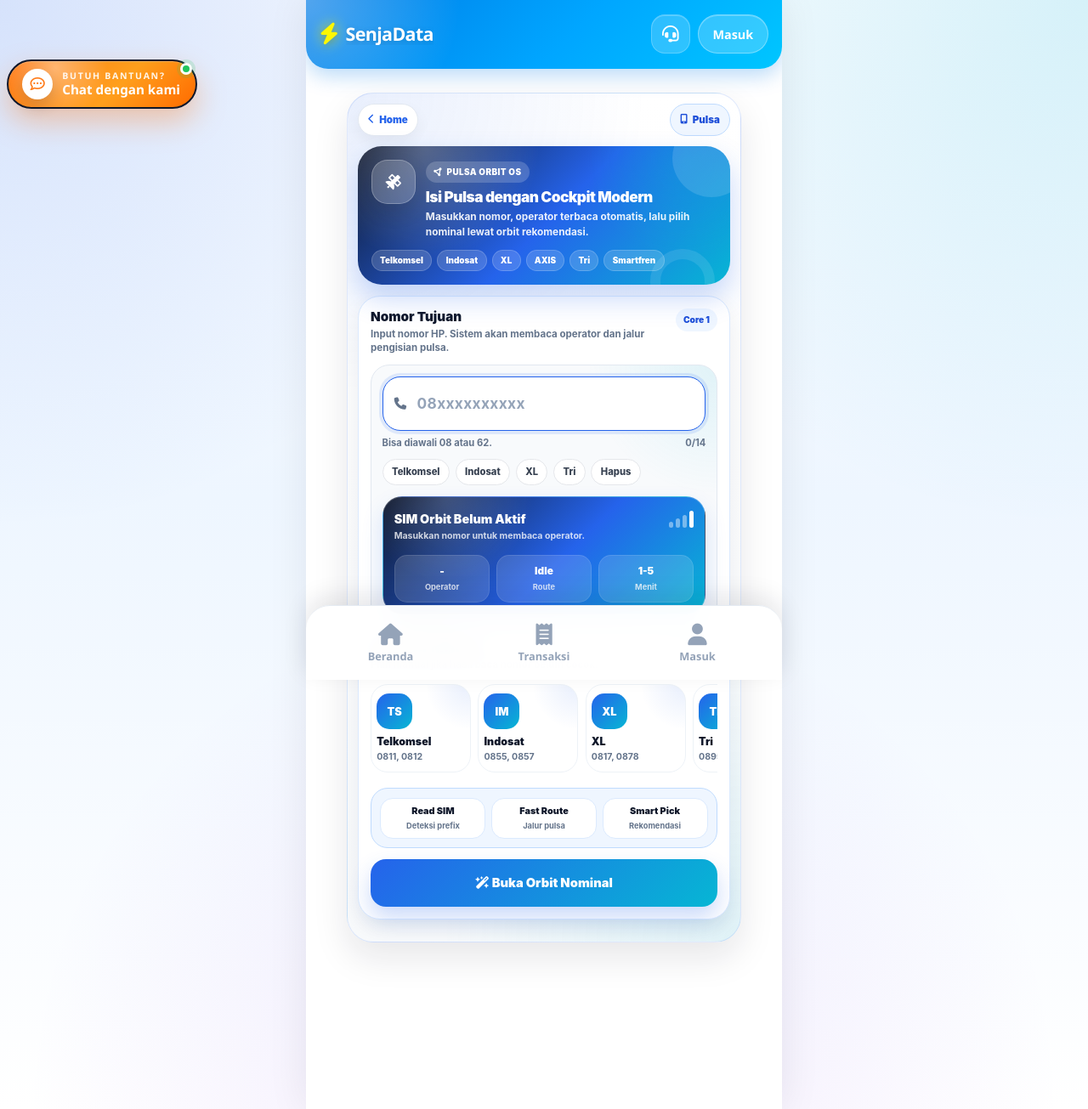
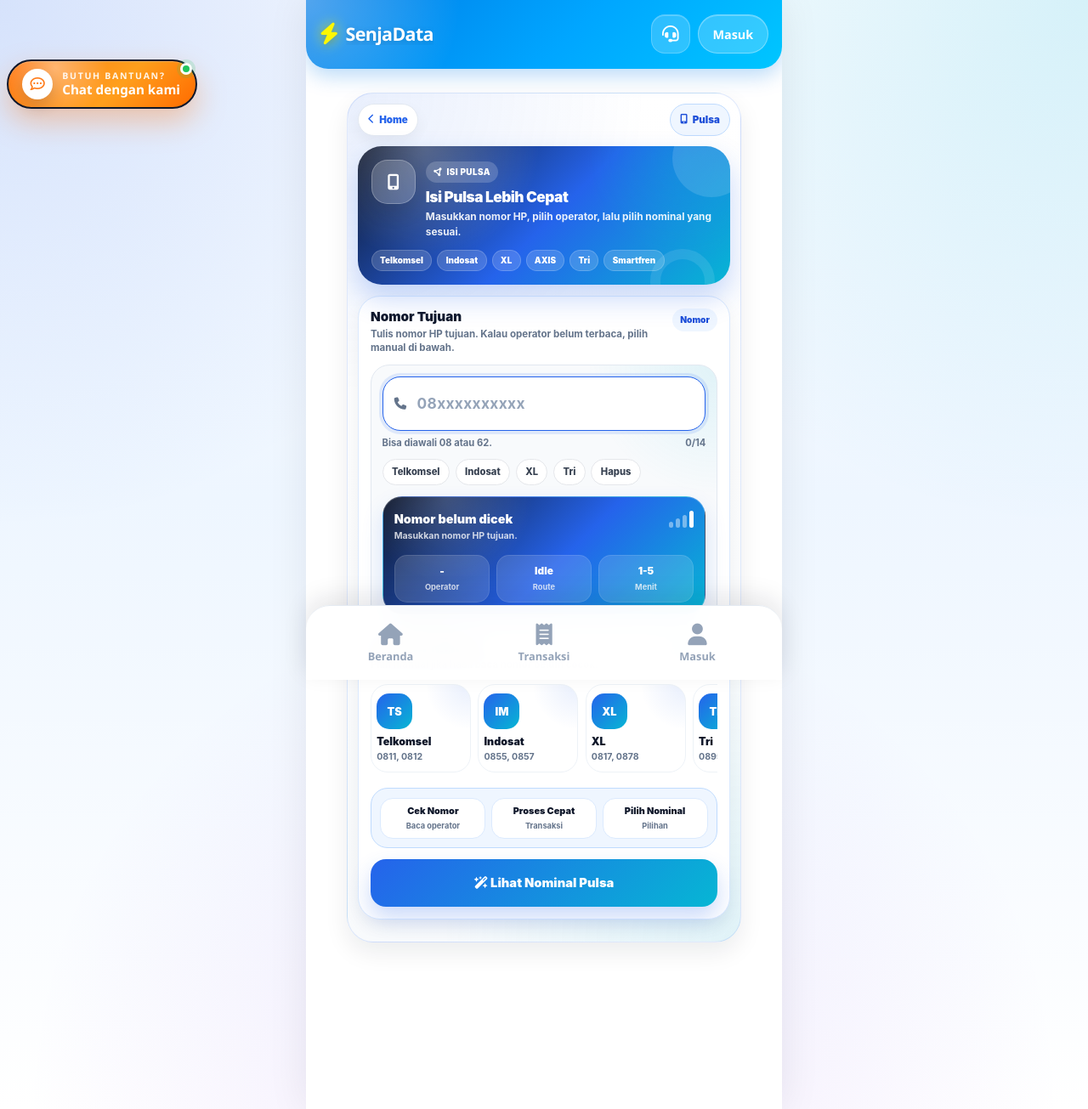
Before and after one commit to simanjuntakanggi381-alt/Pulsa-Ultra, a Flask app: page /pulsa in a window 1280 px wide. Shown: the whole page at 85% size. Run offline with Flask 3, Linux system fonts and the light colour scheme.

Commit message:
Rapikan halaman pulsa

```diff
--- a/templates/pulsa.html
+++ b/templates/pulsa.html
@@ -100,6 +100,7 @@
 {% set harga_final = harga_map if harga_map else fallback_harga_pulsa %}
 
 <style>
+/* Halaman pulsa SenjaData - dirapikan manual supaya lebih ringan dan enak dipakai di HP */
 :root{
     --po-blue:#2563eb;
     --po-cyan:#06b6d4;
@@ -114,8 +115,8 @@
     --po-muted:#64748b;
     --po-border:#e2e8f0;
     --po-soft:#f8fafc;
-    --po-shadow:0 18px 42px rgba(15,23,42,.10);
-    --po-soft-shadow:0 10px 26px rgba(15,23,42,.07);
+    --po-shadow:0 12px 28px rgba(15,23,42,.08);
+    --po-soft-shadow:0 8px 20px rgba(15,23,42,.055);
 }
 
 body{
@@ -1261,16 +1262,16 @@ body{
         <div class="orbit-hero" id="heroBox">
             <div class="orbit-hero-main">
                 <div class="orbit-hero-icon">
-                    <i class="fa-solid fa-satellite"></i>
+                    <i class="fa-solid fa-mobile-screen-button"></i>
                 </div>
 
                 <div>
                     <div class="orbit-badge">
                         <i class="fa-solid fa-circle-nodes"></i>
-                        Pulsa Orbit OS
+                        Isi Pulsa
                     </div>
-                    <h2>Isi Pulsa dengan Cockpit Modern</h2>
-                    <p>Masukkan nomor, operator terbaca otomatis, lalu pilih nominal lewat orbit rekomendasi.</p>
+                    <h2>Isi Pulsa Lebih Cepat</h2>
+                    <p>Masukkan nomor HP, pilih operator, lalu pilih nominal yang sesuai.</p>
                 </div>
             </div>
 
@@ -1298,9 +1299,9 @@ body{
                 <div class="section-title">
                     <div>
                         <h3>Nomor Tujuan</h3>
-                        <p>Input nomor HP. Sistem akan membaca operator dan jalur pengisian pulsa.</p>
+                        <p>Tulis nomor HP tujuan. Kalau operator belum terbaca, pilih manual di bawah.</p>
                     </div>
-                    <span class="section-pill">Core 1</span>
+                    <span class="section-pill">Nomor</span>
                 </div>
 
                 <div class="phone-console">
@@ -1337,8 +1338,8 @@ body{
                     <div class="sim-orbit-card">
                         <div class="sim-orbit-head">
                             <div>
-                                <strong id="simTitle">SIM Orbit Belum Aktif</strong>
-                                <span id="simSubtitle">Masukkan nomor untuk membaca operator.</span>
+                                <strong id="simTitle">Nomor belum dicek</strong>
+                                <span id="simSubtitle">Masukkan nomor HP tujuan.</span>
                             </div>
 
                             <div class="signal-bars">
@@ -1371,7 +1372,7 @@ body{
                             <h3>Operator Manual</h3>
                             <p>Pilih manual jika hasil baca nomor belum cocok.</p>
                         </div>
-                        <span class="section-pill">Core 2</span>
+                        <span class="section-pill">Operator</span>
                     </div>
 
                     <div class="operator-strip" id="operatorStrip"></div>
@@ -1379,22 +1380,22 @@ body{
 
                 <div class="console-features">
                     <div class="console-box">
-                        <strong>Read SIM</strong>
-                        <span>Deteksi prefix</span>
+                        <strong>Cek Nomor</strong>
+                        <span>Baca operator</span>
                     </div>
                     <div class="console-box">
-                        <strong>Fast Route</strong>
-                        <span>Jalur pulsa</span>
+                        <strong>Proses Cepat</strong>
+                        <span>Transaksi</span>
                     </div>
                     <div class="console-box">
-                        <strong>Smart Pick</strong>
-                        <span>Rekomendasi</span>
+                        <strong>Pilih Nominal</strong>
+                        <span>Pilihan</span>
                     </div>
                 </div>
 
                 <button type="button" class="open-orbit-btn" id="openOrbitBtn">
                     <i class="fa-solid fa-wand-magic-sparkles"></i>
-                    Buka Orbit Nominal
+                    Lihat Nominal Pulsa
                 </button>
             </div>
 
@@ -1413,10 +1414,10 @@ body{
                     <div class="orbit-balance-main">
                         <div class="orbit-label">
                             <i class="fa-solid fa-circle-check"></i>
-                            ORBIT NOMINAL AKTIF
+                            NOMINAL TERSEDIA
                         </div>
-                        <h3 id="balanceTitle">Pulsa Orbit Dashboard</h3>
-                        <p id="balanceSubtitle">Pilih nominal pulsa yang cocok berdasarkan kebutuhan penggunaan.</p>
+                        <h3 id="balanceTitle">Daftar Nominal Pulsa</h3>
+                        <p id="balanceSubtitle">Pilih nominal pulsa yang ingin dibeli.</p>
                     </div>
 
                     <div class="orbit-balance-stats">
@@ -1438,27 +1439,27 @@ body{
                 <div class="mode-wrap">
                     <div class="mode-title">
                         <div>
-                            <strong>Mode kebutuhan</strong>
-                            <span>Geser untuk mengatur rekomendasi</span>
+                            <strong>Filter nominal</strong>
+                            <span>Pilih kategori nominal yang ingin ditampilkan</span>
                         </div>
                     </div>
 
                     <div class="mode-strip">
-                        <button type="button" class="mode-chip active" data-filter="recommended">Rekomendasi</button>
+                        <button type="button" class="mode-chip active" data-filter="recommended">Pilihan</button>
                         <button type="button" class="mode-chip" data-filter="daily">Harian</button>
                         <button type="button" class="mode-chip" data-filter="chat">Chat</button>
-                        <button type="button" class="mode-chip" data-filter="stream">Streaming</button>
-                        <button type="button" class="mode-chip" data-filter="big">Big Balance</button>
+                        <button type="button" class="mode-chip" data-filter="stream">Internet</button>
+                        <button type="button" class="mode-chip" data-filter="big">Nominal Besar</button>
                         <button type="button" class="mode-chip" data-filter="cheap">Termurah</button>
                     </div>
                 </div>
 
                 <div class="promo-banner">
                     <div>
-                        <strong>Orbit Smart Recommendation</strong>
-                        <span>Nominal dibuat terasa seperti pilihan kebutuhan, bukan list biasa.</span>
+                        <strong>Pilihan Nominal Pulsa</strong>
+                        <span>Pilih nominal yang tersedia sesuai operator yang dipilih.</span>
                     </div>
-                    <div class="promo-badge">ORBIT OS</div>
+                    <div class="promo-badge">PULSA</div>
                 </div>
 
                 <div class="nominal-list" id="nominalList"></div>
@@ -1494,7 +1495,7 @@ body{
 
                     <button type="submit" class="submit-btn" id="btnBayar">
                         <i class="fa-solid fa-circle-check"></i>
-                        Lanjutkan Pembayaran
+                        Bayar Sekarang
                     </button>
                 </div>
             </div>
@@ -1713,8 +1714,8 @@ body{
                 card.classList.remove('active');
             });
 
-            simTitle.textContent='SIM Orbit Belum Aktif';
-            simSubtitle.textContent='Masukkan nomor untuk membaca operator.';
+            simTitle.textContent='Nomor belum dicek';
+            simSubtitle.textContent='Masukkan nomor HP tujuan.';
             simOperator.textContent='-';
             simRoute.textContent='Idle';
 
@@ -1729,13 +1730,13 @@ body{
             card.classList.toggle('active',card.dataset.op===op);
         });
 
-        simTitle.textContent='SIM Orbit '+meta(op).nama;
-        simSubtitle.textContent='Operator siap. Jalur pulsa sudah terbaca.';
+        simTitle.textContent='Operator '+meta(op).nama;
+        simSubtitle.textContent='Operator sudah dipilih. Silakan lanjut pilih nominal.';
         simOperator.textContent=meta(op).nama;
         simRoute.textContent='Ready';
 
         operatorInfo.style.display='block';
-        operatorInfo.innerHTML='<i class="fa-solid fa-circle-check"></i> '+(auto?'Operator terbaca otomatis: ':'Operator dipilih manual: ')+'<strong>'+meta(op).nama+'</strong>';
+        operatorInfo.innerHTML='<i class="fa-solid fa-circle-check"></i> '+(auto?'Operator terbaca: ':'Operator dipilih: ')+'<strong>'+meta(op).nama+'</strong>';
 
         if(orbitDashboard.classList.contains('show')){
             renderNominals();
@@ -1805,8 +1806,8 @@ body{
         }else if(nomor.length>=4){
             operatorInfo.style.display='block';
             operatorInfo.innerHTML='<i class="fa-solid fa-circle-info"></i> Operator belum terbaca. Pilih manual di bawah.';
-            simTitle.textContent='SIM Orbit Manual';
-            simSubtitle.textContent='Pilih operator manual untuk membuka orbit nominal.';
+            simTitle.textContent='Operator Manual';
+            simSubtitle.textContent='Pilih operator manual untuk lanjut ke daftar nominal.';
             simOperator.textContent='Manual';
             simRoute.textContent='Check';
         }
@@ -1842,14 +1843,14 @@ body{
         const list=applyFilter(getNominals());
 
         balanceTitle.textContent='Orbit '+meta(activeOperator).nama;
-        balanceSubtitle.textContent='Nomor '+cleanNumber(nomorInput.value)+' siap diisi. Pilih nominal berdasarkan kebutuhan.';
+        balanceSubtitle.textContent='Nomor '+cleanNumber(nomorInput.value)+' siap diisi. Pilih nominal pulsa di bawah.';
         compactTitle.textContent=meta(activeOperator).nama;
         compactInfo.textContent='Nomor '+cleanNumber(nomorInput.value);
         statOperator.textContent=meta(activeOperator).nama;
         statTotal.textContent=getNominals().length;
 
         if(!list.length){
-            nominalList.innerHTML='<div class="empty-state">Nominal pada mode ini belum tersedia. Coba pilih mode lain.</div>';
+            nominalList.innerHTML='<div class="empty-state">Nominal belum tersedia di filter ini. Coba pilih filter lain.</div>';
             return;
         }
 
@@ -1860,8 +1861,8 @@ body{
             const labelMap={
                 daily:'Harian',
                 chat:'Chat',
-                stream:'Streaming',
-                big:'Big Balance'
+                stream:'Internet',
+                big:'Nominal Besar'
             };
 
             const tag=labelMap[item.type] || 'Pulsa';
@@ -1885,8 +1886,8 @@ body{
                             '<strong>'+rupiah(item.value)+'</strong>'+
                         '</div>'+
                         '<div class="detail-box">'+
-                            '<span>Jalur Proses</span>'+
-                            '<strong>Fast Route</strong>'+
+                            '<span>Proses</span>'+
+                            '<strong>Proses Cepat</strong>'+
                         '</div>'+
                     '</div>'+
 
@@ -1894,7 +1895,7 @@ body{
                         '<div class="price-box">'+
                             '<span>Total pembayaran</span>'+
                             '<strong>'+item.harga+'</strong>'+
-                            '<small>Masuk otomatis ke nomor tujuan</small>'+
+                            '<small>Diproses ke nomor tujuan</small>'+
                         '</div>'+
                         '<button type="button" class="choose-nominal">Pilih</button>'+
                     '</div>'+
@@ -1903,7 +1904,7 @@ body{
                 '<div class="nominal-benefits">'+
                     '<span><i class="fa-solid fa-bolt"></i> Instan</span>'+
                     '<span><i class="fa-solid fa-signal"></i> '+meta(activeOperator).nama+'</span>'+
-                    '<span><i class="fa-solid fa-satellite"></i> Orbit route</span>'+
+                    '<span><i class="fa-solid fa-satellite"></i> Proses otomatis</span>'+
                     '<span><i class="fa-solid fa-wallet"></i> '+item.harga+'</span>'+
                 '</div>';
 
@@ -2028,11 +2029,11 @@ body{
 
         if(!selectedNominal || !kodeProduk.value){
             e.preventDefault();
-            alert('Pilih nominal pulsa terlebih dahulu.');
+            alert('Pilih nominal pulsa dulu.');
             return;
         }
 
-        btnBayar.innerHTML='<i class="fa-solid fa-spinner fa-spin"></i> Memproses Pulsa...';
+        btnBayar.innerHTML='<i class="fa-solid fa-spinner fa-spin"></i> Memproses...';
         btnBayar.style.opacity='0.75';
         btnBayar.style.pointerEvents='none';
     });
```
